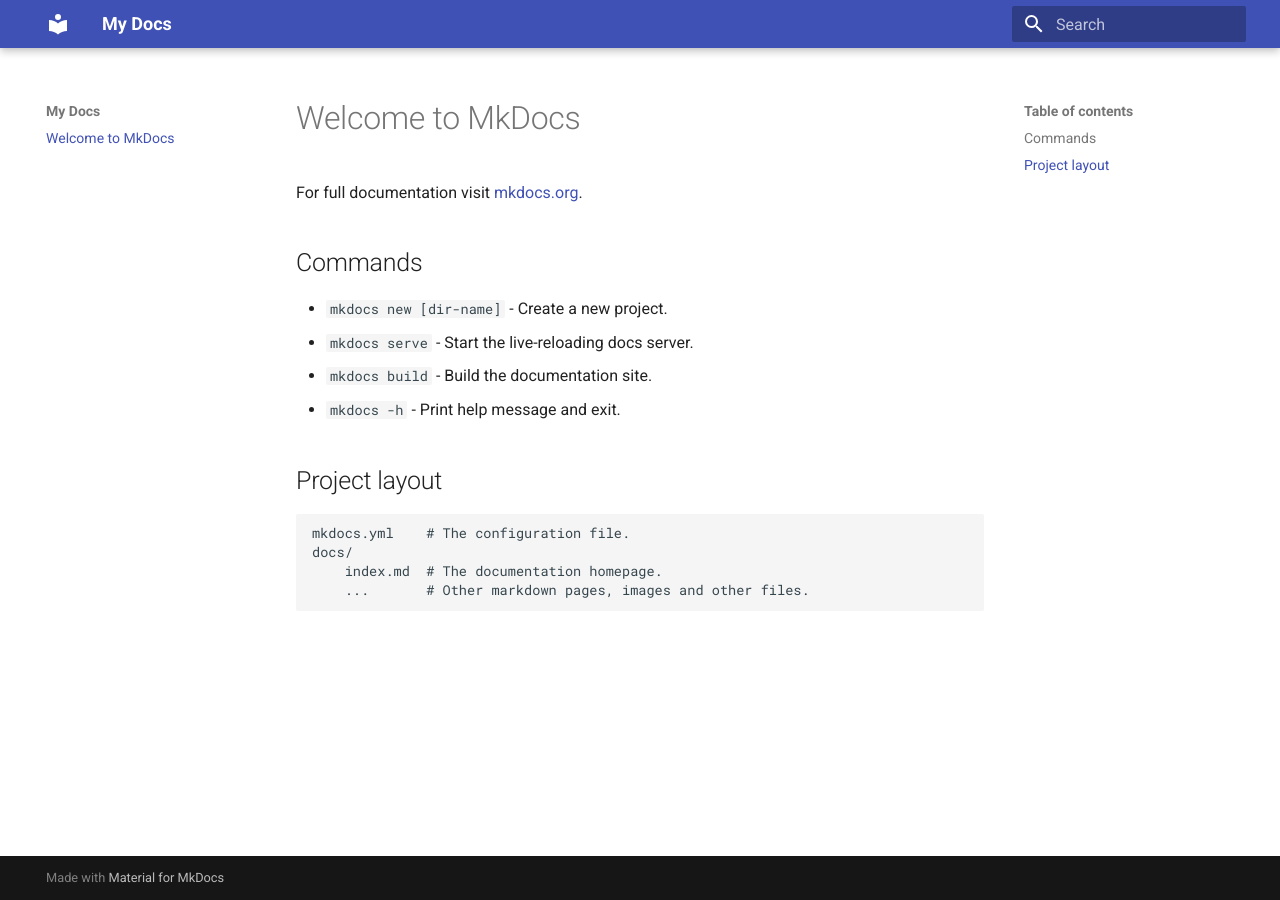
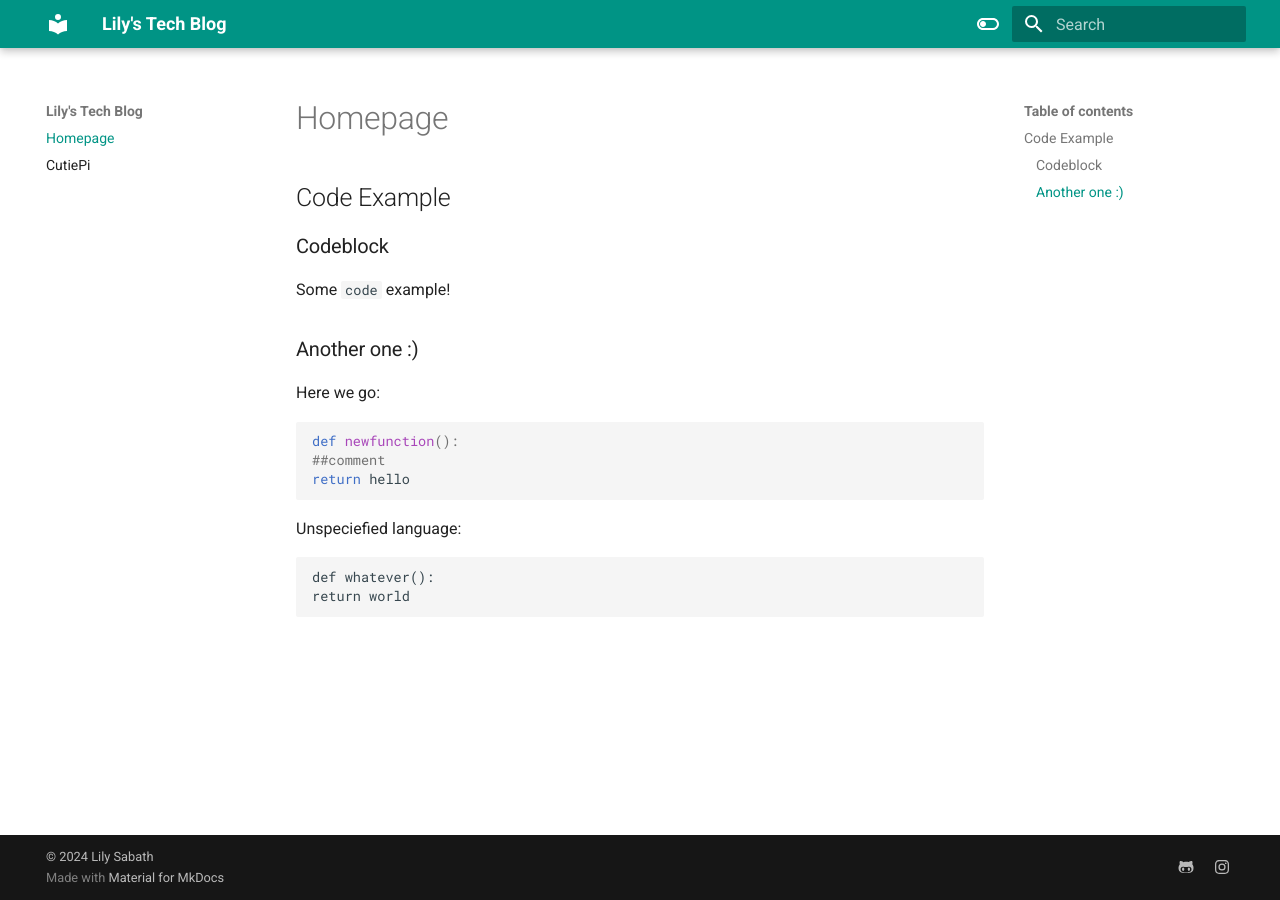
Before and after one commit to witchessabath/mkdocs, an MkDocs documentation site: the page built from docs/index.md, in a window 1280 px wide. Built offline with MkDocs 1.6.1 and Material for MkDocs 9.7.7, drawn with Linux system fonts in a browser that asks for light colours.

Commit message:
First changes

````diff
--- a/docs/index.md
+++ b/docs/index.md
@@ -1,17 +1,24 @@
-# Welcome to MkDocs
+# Homepage
 
-For full documentation visit [mkdocs.org](https://www.mkdocs.org).
+## Code Example
 
-## Commands
+### Codeblock
 
-* `mkdocs new [dir-name]` - Create a new project.
-* `mkdocs serve` - Start the live-reloading docs server.
-* `mkdocs build` - Build the documentation site.
-* `mkdocs -h` - Print help message and exit.
+Some `code` example!
 
-## Project layout
+### Another one :)
 
-    mkdocs.yml    # The configuration file.
-    docs/
-        index.md  # The documentation homepage.
-        ...       # Other markdown pages, images and other files.
+Here we go:
+
+```py
+
+def newfunction():
+##comment
+return hello
+```
+Unspeciefied language:
+
+```
+def whatever():
+return world
+```
--- a/mkdocs.yml
+++ b/mkdocs.yml
@@ -1,3 +1,53 @@
-site_name: My Docs
+site_name: Lily's Tech Blog
 theme:
   name: material
+  features:
+   - navigation.tabs
+    - navigation.sections
+    - navigation.top
+    - search.suggest
+    - search.highlight
+    - content.tabs.link
+    - content.code.annotation
+    - content.code.copy
+  language: en
+  palette:
+    - scheme: default
+      toggle:
+        icon: material/toggle-switch-off-outline
+        name: Dark mode
+      primary: teal
+      accent: purple
+    - scheme: slate
+      toggle:
+        icon: material/toggle-switch
+        name: Light mode
+      primary: teal
+      accent: purple
+
+extra:
+  social:
+    - icon: fontawesome/brands/github-alt
+      link: https://github.com/witchessabath
+    - icon: fontawesome/brands/instagram
+      link: https://www.instagram.com/lilymightbyte
+
+markdown_extensions:
+  - pymdownx.highlight:
+      anchor_linenums: true
+  - pymdownx.inlinehilite
+  - pymdownx.snippets
+  - admonition
+  - pymdownx.arithmatex:
+      generic: true
+  - footnotes
+  - pymdownx.details
+  - pymdownx.superfences
+  - pymdownx.mark
+  - attr_list
+  - pymdownx.emoji:
+      emoji_index: !!python/name:materialx.emoji.twemoji
+      emoji_generator: !!python/name:materialx.emoji.to_svg
+
+copyright: |
+  &copy; 2024 <a href="https://github.com/witchessabath" target="_blank" rel="noopener">Lily Sabath</a>
````
Also changed, not shown: docs/page2.md (added, +44 -0 lines).
